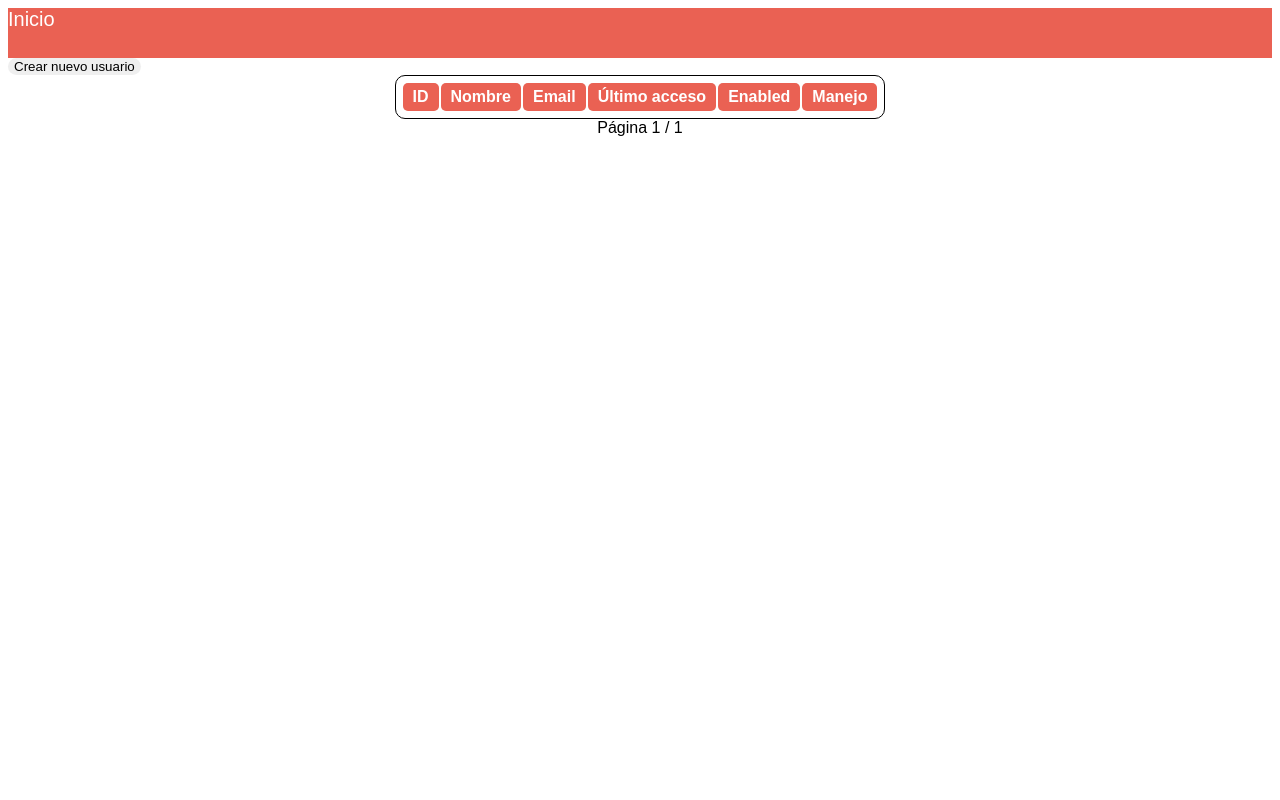
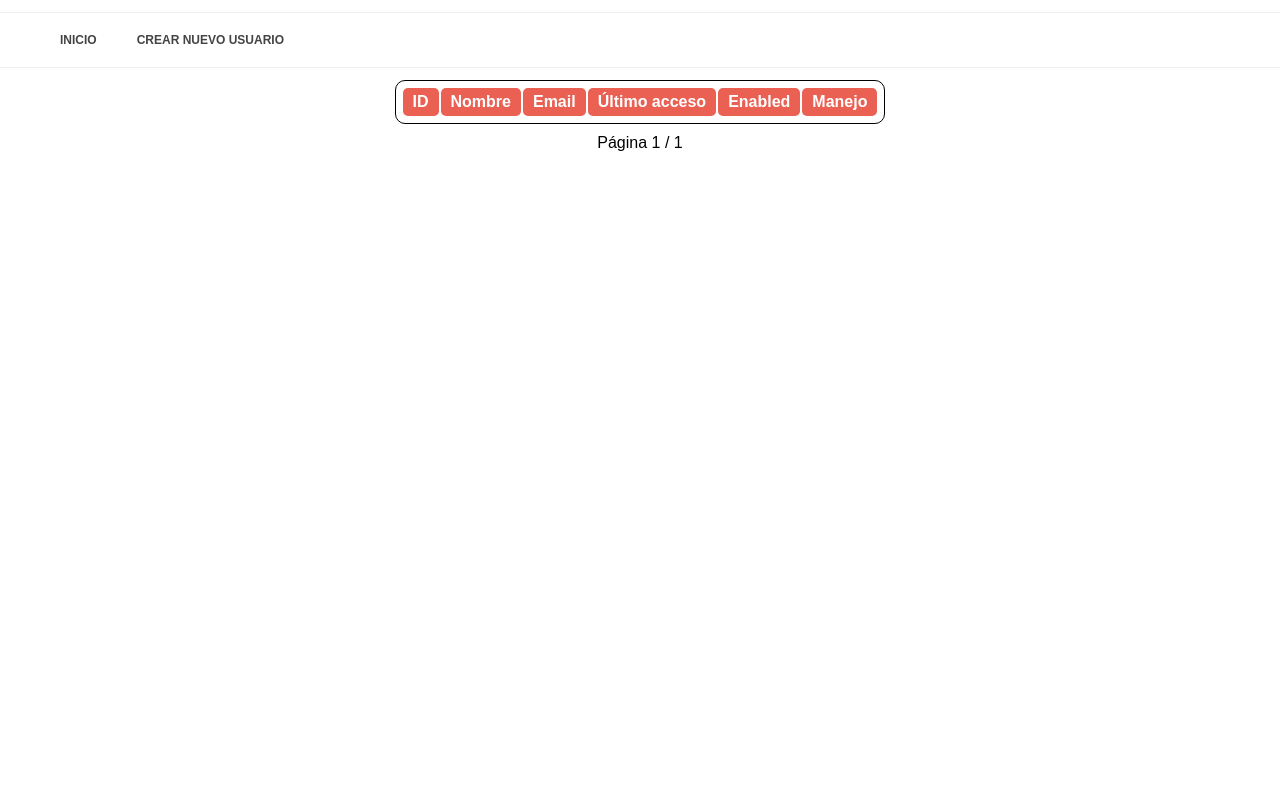
Before and after one commit to AlejandroBuitrago685/CRUD-PHP, a PHP site: page /usuarios.php?page=1 in a window 1280 px wide. Run offline with PHP 8.4, Linux system fonts and the light colour scheme; data comes from the database, SQL or seed files in the repository; lists and menus that the app fills with data are empty.

Commit message:
Cambios diseño

```diff
--- a/assets/styles/users.css
+++ b/assets/styles/users.css
@@ -1,5 +1,8 @@
 body {
     font-family: 'Varela Round', sans-serif;
+    margin: 0;
+    width: 100%;
+    padding: 0;
 }
 
 table {
@@ -23,8 +26,13 @@ th {
     border-bottom: 1px black;
 }
 
-a{
+th a {
     color: white;
+    text-decoration: none;
+}
+
+th a:hover {
+    color:#444;
     text-decoration: none;
 }
 
@@ -70,28 +78,49 @@ td {
     background-image:url('https://cdn-icons-png.flaticon.com/512/1828/1828851.png');
 }
 
-.create-button {
+button {
     border-radius: 10px;
     border: none;
 }
 
-.create-button:hover{
+button:hover{
     cursor: pointer;
-}
-
-.menu{
-    width: 100%;
-    height: 50px;
-    background-color: #ea6153;
-}
-
-.menu a{
-    text-decoration: none;
-    color: white;
-    font-size: 20px;
 }
 
 .pagination{
     text-align: center;
     margin: 0 auto;
+    padding-top: 10px;
 }
+
+.wrapper{
+    width:100%;
+}
+.menu{
+    width:100%;
+    text-transform:uppercase;
+    font-size:12px;
+    position:relative;
+    z-index:999;
+    border-top:1px solid #eee;
+    border-bottom:1px solid #eee;
+    float:left;
+    list-style: none;
+}
+
+ .menu a{
+      color:#444;
+      font-weight:bold;
+      text-decoration:none;
+      display:block;
+      padding:20px;
+  }
+
+ .menu li{
+      float:left;
+ }
+
+ .menu a:hover{
+      background:#eee !important;
+      color:#ccc;
+ }
--- a/usuarios.php
+++ b/usuarios.php
@@ -7,9 +7,13 @@
     </head>
     <body>
 
-    <div class= "menu">
-        <a href="acceso.php">Inicio</a>
-    </div>
+
+        <div class="wrapper">
+            <ul class="menu">
+                <li><a href="acceso.php">Inicio</a></li>
+                <li><a href='formUsuarios.php?type=add'>Crear nuevo usuario</a></li>
+            </ul>
+        </div>
 
         <?php
 
@@ -22,8 +26,6 @@
 
             $asc_or_desc = $sort_order == 'ASC' ? 'desc' : 'asc';
         ?>
-
-        <button class="create-button" onclick="location.href='formUsuarios.php?type=add'">Crear nuevo usuario</button>
 
         <?php
                 require "Conexion/BaseDatos.php";
@@ -92,13 +94,13 @@
         <?php
 
             if($page > 1){
-                echo "<button class=\"paginate\" onclick=\"window.location.href='usuarios.php?page=".$page-1 ."'\">Anterior</button>";
+                echo "<button style=\"margin-right: 10px;\" onclick=\"window.location.href='usuarios.php?page=".$page-1 ."'\">Anterior</button>";
             }
 
             echo "<label>Página ".$page." / ".ceil($nUsers/$size)."</label>";
 
             if(ceil($nUsers/$size) > $page ){
-                echo "<button class=\"paginate\" onclick=\"window.location.href='usuarios.php?page=".$page+1 ."'\">Siguiente</button>";
+                echo "<button style=\"margin-left:10px;\" onclick=\"window.location.href='usuarios.php?page=".$page+1 ."'\">Siguiente</button>";
             }
 
             ?>
```
Also changed, not shown: articulos.php (+18 -13 lines), assets/styles/articles.css (+44 -2 lines).
